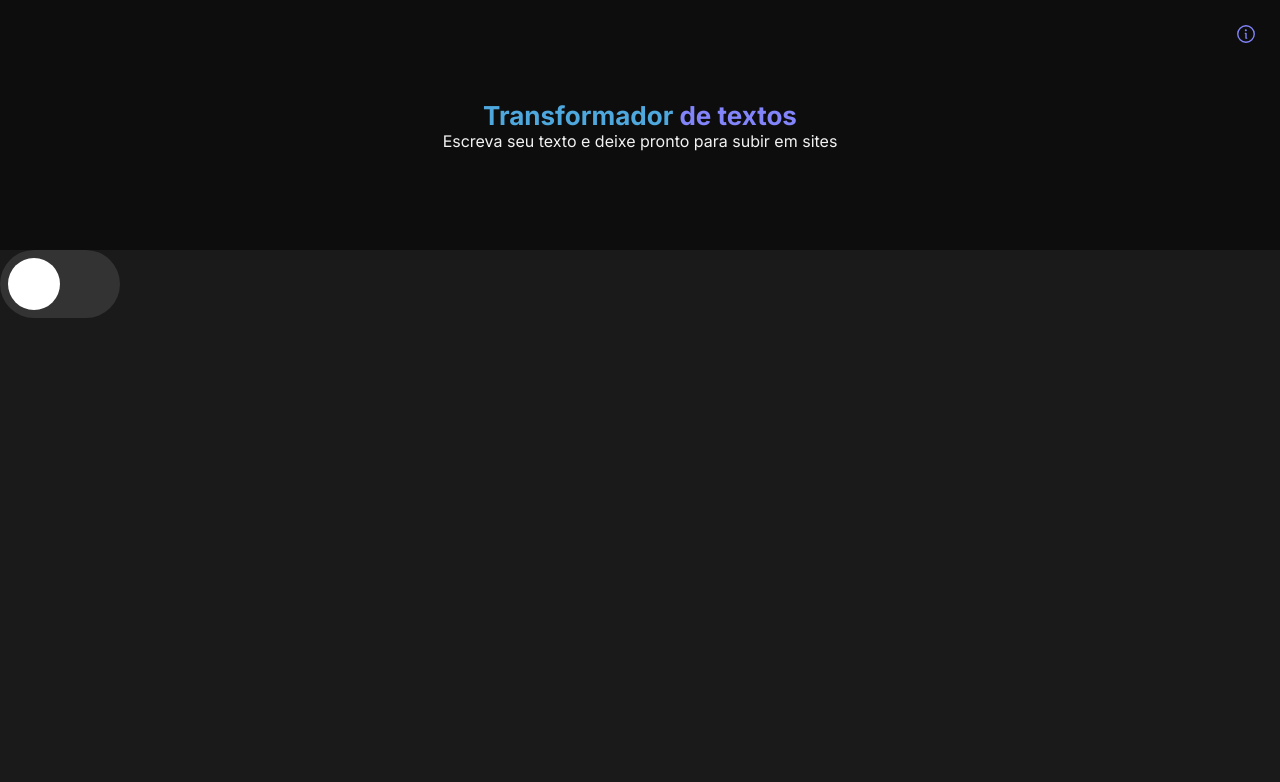
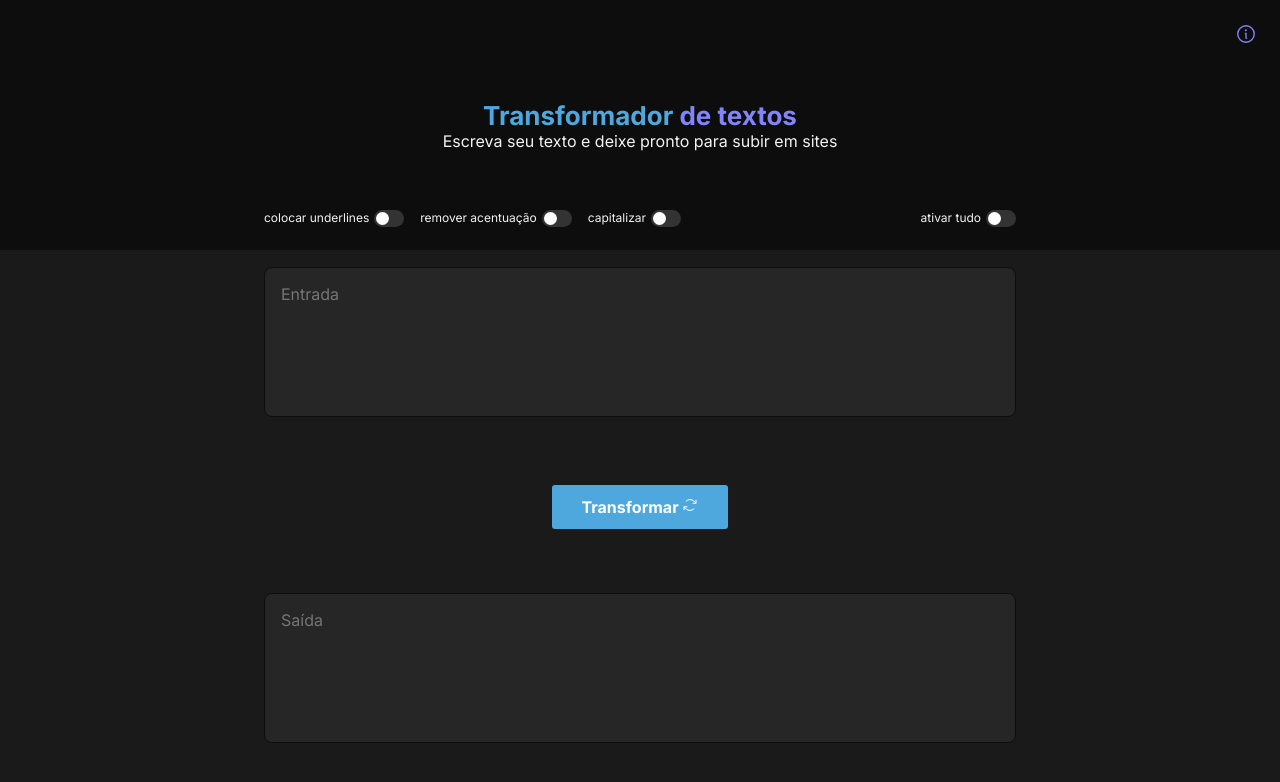
Before and after one commit to brenoangelo/text-transform, a React (Vite) app: page / in a window 1280 px wide. Shown: the top 782 px of the page. Built offline with nearby package versions, Linux system fonts and the light colour scheme.

Commit message:
Create textarea component and finish layout

```diff
--- a/src/components/Header/styles.ts
+++ b/src/components/Header/styles.ts
@@ -4,7 +4,6 @@ export const Container = styled.header`
   height: 15.625rem;
   width: 100%;
   background-color: ${(props) => props.theme['gray-700']};
-  position: relative;
 
   > div:last-of-type {
     position: absolute;
--- a/src/components/Switch/index.tsx
+++ b/src/components/Switch/index.tsx
@@ -3,12 +3,13 @@ import { Container, Slider } from './styles';
 interface ISwitchProps {
   size: number;
   activeColor?: `#${string}`;
+  name: string;
 }
 
-export function Switch({ size, activeColor }: ISwitchProps) {
+export function Switch({ size, activeColor, name }: ISwitchProps) {
   return (
-    <Container htmlFor="switch" size={size} activeColor={activeColor}>
-      <input id="switch" type="checkbox" />
+    <Container htmlFor={`switch-${name}`} size={size} activeColor={activeColor}>
+      <input id={`switch-${name}`} type="checkbox" />
       <Slider size={size} />
     </Container>
   );
--- /dev/null
+++ b/src/components/TextArea/index.tsx
@@ -0,0 +1,34 @@
+import { TextareaHTMLAttributes } from 'react';
+import { Switch } from '../Switch';
+import { Container, Option, OptionsContainer } from './styles';
+
+interface IMenuOptions {
+  label: string;
+  value: string;
+}
+
+interface ITextArea extends TextareaHTMLAttributes<HTMLTextAreaElement> {
+  menuOptions?: IMenuOptions[];
+}
+
+export function TextArea({ menuOptions, ...props }: ITextArea) {
+  return (
+    <Container>
+      {menuOptions && (
+        <OptionsContainer>
+          {menuOptions.map((option) => (
+            <Option key={option.value}>
+              {option.label}
+              <Switch
+                name={option.value}
+                size={0.5}
+                activeColor={option.value === 'all' ? '#8284FA' : undefined}
+              />
+            </Option>
+          ))}
+        </OptionsContainer>
+      )}
+      <textarea {...props} />
+    </Container>
+  );
+}
--- /dev/null
+++ b/src/components/TextArea/styles.ts
@@ -0,0 +1,38 @@
+import styled from 'styled-components';
+
+export const Container = styled.div`
+  > textarea {
+    width: 100%;
+    height: 9.37rem;
+
+    background-color: ${(props) => props.theme['gray-500']};
+    resize: none;
+    border: 1px solid ${(props) => props.theme['gray-700']};
+    border-radius: 8px;
+
+    color: ${(props) => props.theme['gray-100']};
+    padding: 1rem;
+  }
+`;
+
+export const OptionsContainer = styled.div`
+  display: flex;
+  align-items: center;
+  gap: 1rem;
+
+  margin-bottom: 2.5rem;
+  margin-top: -2.5rem;
+
+  font-size: 0.75rem;
+`;
+
+export const Option = styled.label`
+  cursor: pointer;
+
+  display: flex;
+  gap: 0.31rem;
+
+  &:last-of-type {
+    margin-left: auto;
+  }
+`;
--- a/src/components/TextTransform/index.tsx
+++ b/src/components/TextTransform/index.tsx
@@ -1,10 +1,22 @@
-import { Switch } from "../Switch";
-import { Container } from "./styles";
+import { ArrowsClockwise } from 'phosphor-react';
+import { TextArea } from '../TextArea';
+import { Container, TransformButton } from './styles';
+
+const MENU_OPTIONS = [
+  { label: 'colocar underlines', value: 'underline' },
+  { label: 'remover acentuação', value: 'accent' },
+  { label: 'capitalizar', value: 'capitalized' },
+  { label: 'ativar tudo', value: 'all' },
+];
 
 export function TextTransform() {
   return (
     <Container>
-      <Switch size={2} />
+      <TextArea menuOptions={MENU_OPTIONS} placeholder="Entrada" />
+      <TransformButton>
+        Transformar <ArrowsClockwise size={16} />
+      </TransformButton>
+      <TextArea placeholder="Saída" />
     </Container>
-  )
+  );
 }
--- a/src/components/TextTransform/styles.ts
+++ b/src/components/TextTransform/styles.ts
@@ -1,3 +1,27 @@
 import styled from 'styled-components';
 
-export const Container = styled.div``;
+export const Container = styled.div`
+  max-width: 47rem;
+  margin: 0 auto;
+  width: 100%;
+`;
+
+export const TransformButton = styled.button`
+  display: block;
+  margin: 4rem auto;
+
+  background: ${(props) => props.theme['blue-300']};
+  border-radius: 3px;
+
+  padding: 12px 30px;
+  border: 0;
+
+  color: ${(props) => props.theme['white']};
+  font-weight: bold;
+
+  transition: background-color 0.3s;
+
+  &:hover {
+    background: ${(props) => props.theme['blue-500']};
+  }
+`;
```
